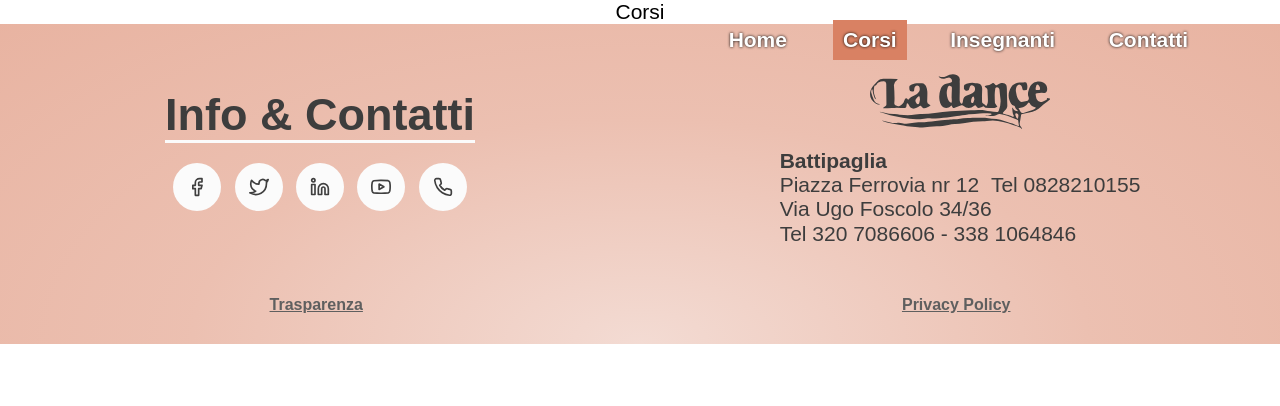
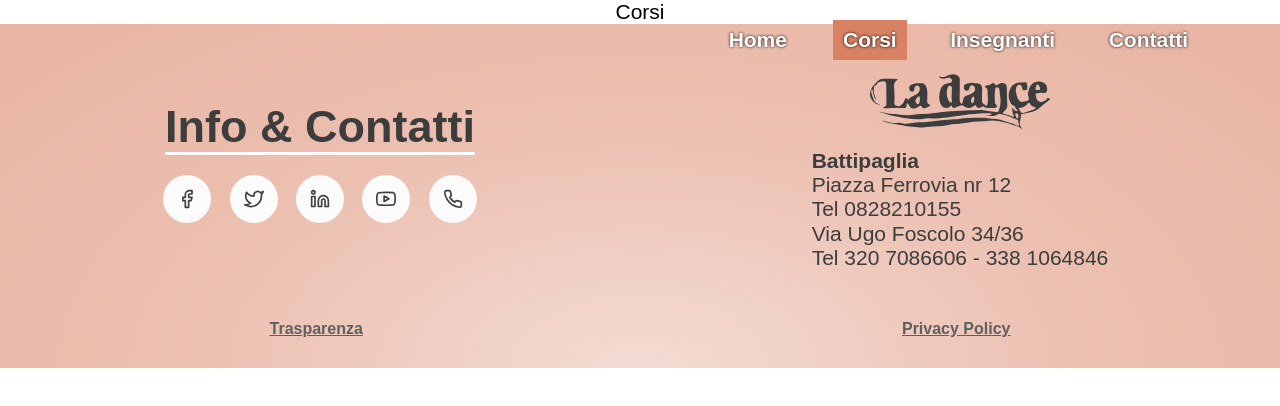
Before and after one commit to Slallo/la-dance, a React (Create React App) app: page /corsi in a window 1280 px wide. Shown: the top 406 px of the page. Built offline with nearby package versions, Linux system fonts and the light colour scheme; a web font is replaced by a local one.

Commit message:
- Improved footer

```diff
--- a/src/components/footer/footer.style.js
+++ b/src/components/footer/footer.style.js
@@ -1,6 +1,11 @@
 import styled from "styled-components";
 import { ReactComponent as Logo } from "../../assets/logo.svg";
 import { Link } from "react-router-dom";
+import { ReactComponent as twitter } from "../../assets/twitter.svg";
+import { ReactComponent as facebook } from "../../assets/facebook.svg";
+import { ReactComponent as linkedin } from "../../assets/linkedin.svg";
+import { ReactComponent as phone } from "../../assets/phone.svg";
+import { ReactComponent as youtube } from "../../assets/youtube.svg";
 
 export const FooterWrapper = styled.footer`
   width: 100%;
@@ -38,11 +43,12 @@ export const FooterSection = styled.div`
   align-items: center;
   box-sizing: border-box;
   flex-flow: column wrap;
-  min-width: 400px;
+  min-width: 350px;
 `;
 
 export const SocialIconsWrapper = styled.div`
-  width: 50%;
+  width: 90%;
+  max-width: 350px;
   display: flex;
   justify-content: space-evenly;
   align-items: center;
@@ -51,6 +57,37 @@ export const SocialIconsWrapper = styled.div`
   margin-top: 20px;
   @media only screen and (max-width: 600px) {
     width: 80%;
+    margin-top: 10px;
+  }
+`;
+
+export const Twitter = styled(twitter)`
+  @media only screen and (max-width: 600px) {
+    width: 32px;
+  }
+`;
+
+export const Facebook = styled(facebook)`
+  @media only screen and (max-width: 600px) {
+    width: 32px;
+  }
+`;
+
+export const Linkedin = styled(linkedin)`
+  @media only screen and (max-width: 600px) {
+    width: 32px;
+  }
+`;
+
+export const Phone = styled(phone)`
+  @media only screen and (max-width: 600px) {
+    width: 32px;
+  }
+`;
+
+export const Youtube = styled(youtube)`
+  @media only screen and (max-width: 600px) {
+    width: 32px;
   }
 `;
 
```
Also changed, not shown: src/components/footer/foooter.js (+6 -6 lines).
